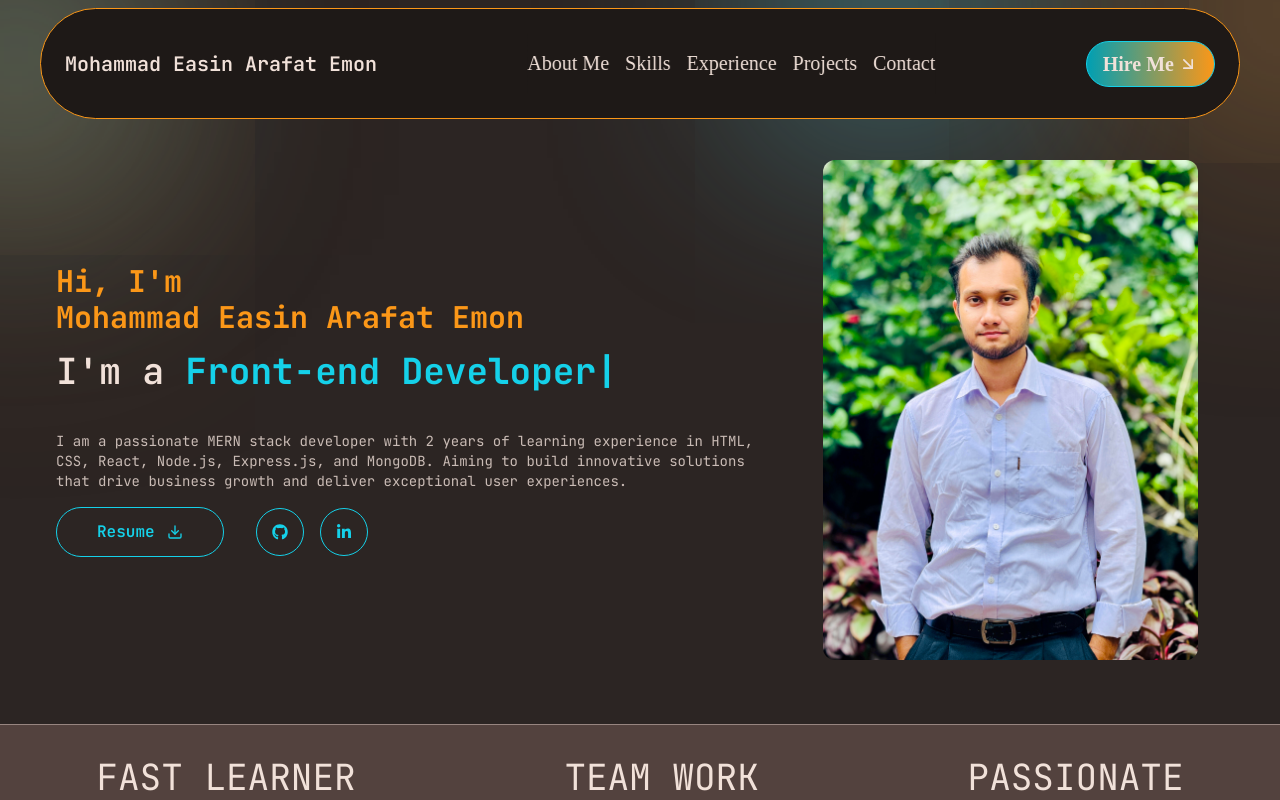
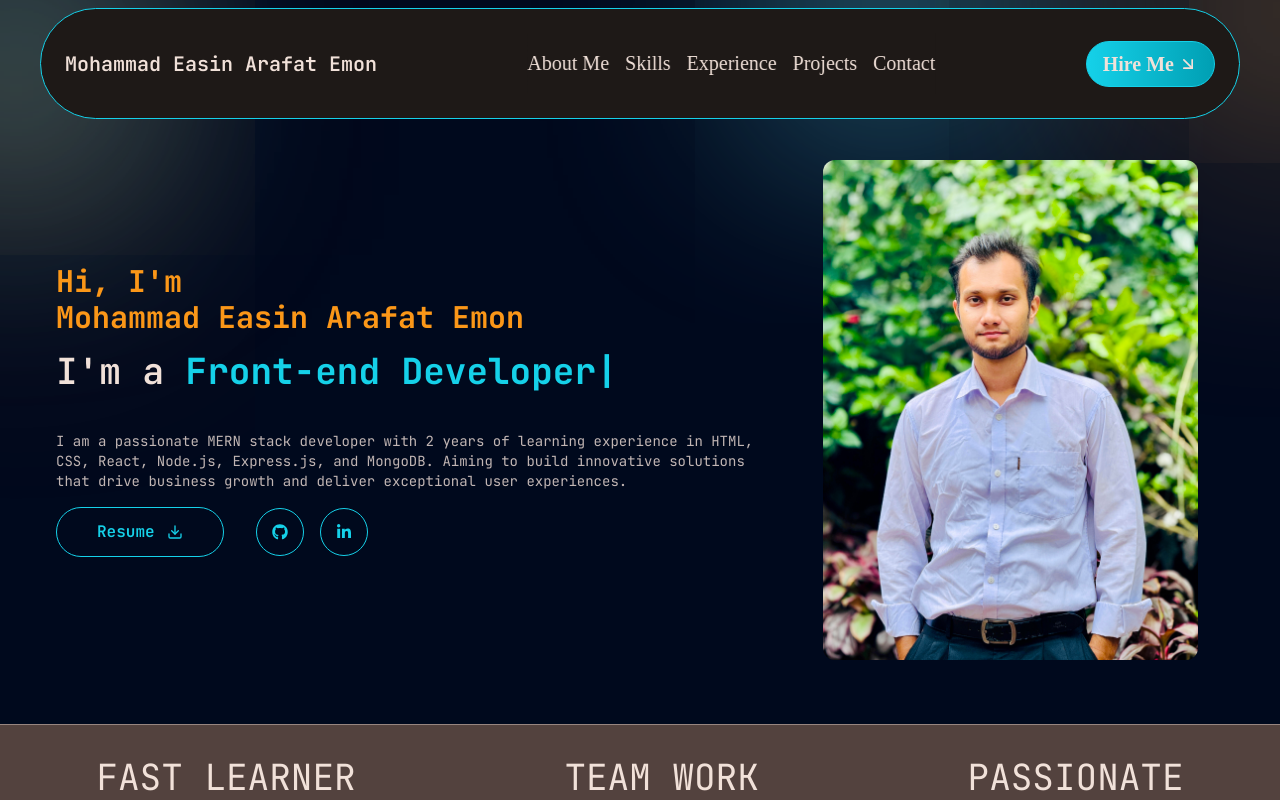
Before and after one commit to EmonHossen10/my-portfolio, a React (Vite) app: page / in a window 1280 px wide. Shown: the top 800 px of the page. Built offline with nearby package versions, Linux system fonts and the light colour scheme.

Commit message:
full site background changed

```diff
--- a/src/App.jsx
+++ b/src/App.jsx
@@ -11,12 +11,10 @@ import SkillMain from "./Components/SkillsSections/SkillMain";
 import SubSkills from "./Components/SkillsSections/SubSkills";
 import SubHeroMain from "./Components/SubHero section/SubHeroMain";
 
-
 function App() {
   return (
     <div className="text-white">
       <main>
-
         <NavbarMain></NavbarMain>
         <HeroMain></HeroMain>
         <HeroGradient></HeroGradient>
@@ -29,7 +27,6 @@ function App() {
         <ContactMeMain></ContactMeMain>
         <FooterMain></FooterMain>
         {/* here under is helper section */}
-
       </main>
     </div>
   );
--- a/src/Components/ContactMe/ContactForm.jsx
+++ b/src/Components/ContactMe/ContactForm.jsx
@@ -37,14 +37,14 @@ const ContactForm = () => {
           type="text"
           placeholder="Your Name"
           required
-          className="h-12 rounded-lg bg-lightBrown px-2"
+          className="h-12 rounded-lg bg-[#00091D] border px-2"
         />
         <input
           type="email"
           name="from_email"
           placeholder="Your Email"
           required
-          className="h-12 rounded-lg bg-lightBrown px-2"
+          className="h-12 rounded-lg bg-[#00091D] border px-2"
         />
         <textarea
           type="text"
@@ -53,7 +53,7 @@ const ContactForm = () => {
           cols="50"
           placeholder="Message"
           required
-          className=" rounded-lg bg-lightBrown p-2"
+          className=" rounded-lg bg-[#00091D] border p-2"
         ></textarea>
         <button
           type="submit"
--- a/src/Components/ContactMe/ContactMeMain.jsx
+++ b/src/Components/ContactMe/ContactMeMain.jsx
@@ -6,10 +6,12 @@ const ContactMeMain = () => {
   return (
     <div
       id="contact"
-      className="max-w-[1200px]  mx-auto items-center justify-center mt-[100px] px-4 "
+      className="max-w-[1200px]  mx-auto items-center   justify-center mt-[100px] px-4 "
     >
-      <h2 className="text-3xl md:text-6xl  text-cyan mb-10 text-center">Contact Me</h2>
-      <div className="flex justify-between  gap-12 bg-brown p-8 rounded-2xl lg:flex-row sm:flex-col">
+      <h2 className="text-3xl md:text-6xl  text-cyan mb-10 text-center">
+        Contact Me
+      </h2>
+      <div className="flex justify-between  gap-12 bg-[#00091D] p-8 rounded-2xl lg:flex-row sm:flex-col">
         <ContactMeLeft />
         <ContactMeRight />
       </div>
--- a/src/Components/Navbar/NavbarBtn.jsx
+++ b/src/Components/Navbar/NavbarBtn.jsx
@@ -3,7 +3,7 @@ import { LuArrowDownRight } from "react-icons/lu";
 
 const NavbarBtn = () => {
   return (
-    <button className=" md:px-4 md:py-2 px-2 py-1  rounded-full text-xl font-bold font-body text-white border-cyan border flex items-center gap-1 bg-gradient-to-r  from-darkCyan to-orange transition-all duration-500 hover:scale-110 hover:border-orange cursor-pointer hover:shadow-cyanShadow">
+    <button className=" md:px-4 md:py-2 px-2 py-1  rounded-full text-xl font-bold font-body text-white border-cyan border flex items-center gap-1 bg-gradient-to-r  from-cyan to-darkCyan transition-all duration-500 hover:scale-110 hover:border-gray-300 cursor-pointer hover:shadow-cyanShadow">
       <Link spy={true} smooth={true} duration={500} offset={-120} to="contact">
         Hire Me
       </Link>
--- a/src/Components/Navbar/NavbarMain.jsx
+++ b/src/Components/Navbar/NavbarMain.jsx
@@ -9,7 +9,7 @@ const NavbarMain = () => {
   return (
     <nav className="max-w-[1300px] mx-auto w-full  px-4  fixed left-[50%] -translate-x-[50%] z-20 flex gap-2 md:gap-2 mt-2">
       {/* nav body */}
-      <div className="flex justify-between w-full max-w-[1200px] mx-auto  bg-black items-center px-3 md:p-6 rounded-r-full rounded-l-full border-orange border-[0.5px] ">
+      <div className="flex justify-between w-full max-w-[1200px] mx-auto  bg-black items-center px-3 md:p-6 rounded-r-full rounded-l-full border-cyan border-[0.5px] ">
         <NavbarLogo />
         <div className={`${menuOpen ? "sm:block" : "sm:hidden"} lg:block`}>
           <NavbarLinks />
--- a/src/index.css
+++ b/src/index.css
@@ -8,7 +8,7 @@
 @tailwind utilities;
 /* here are some coloring added  */
 body {
-  @apply bg-darkBrown;
+  @apply bg-[#00091D];
   font-family: "JetBrains Mono", monospace;
 
 }
```
